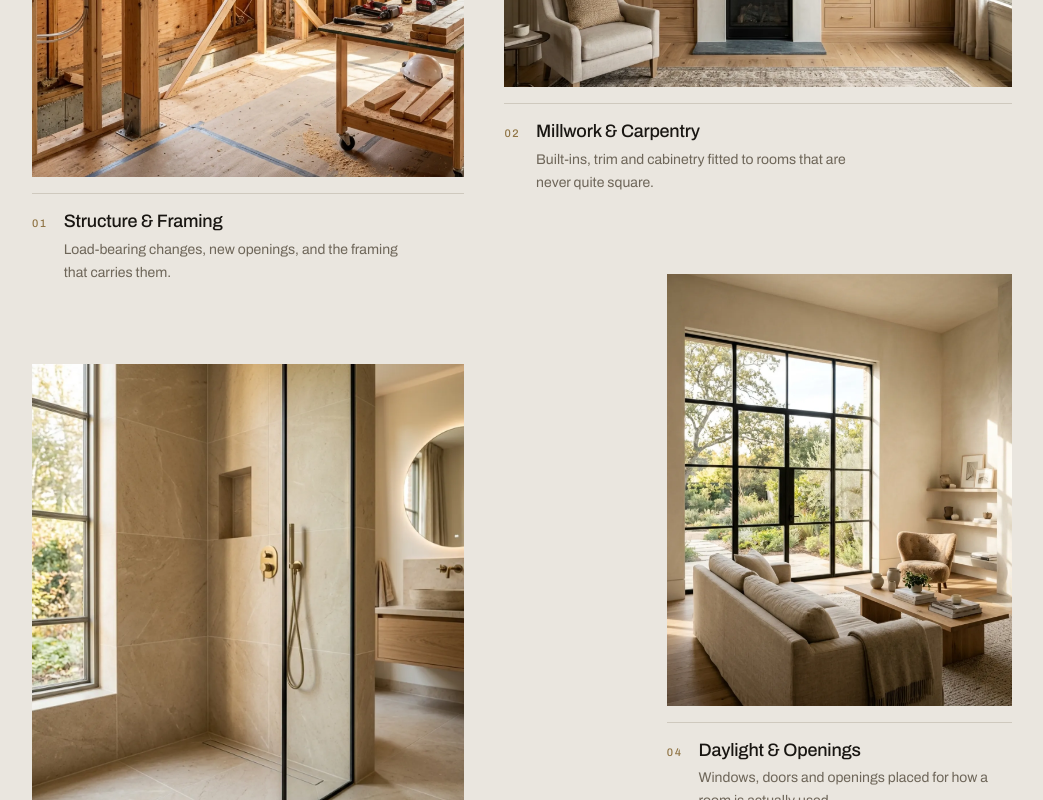
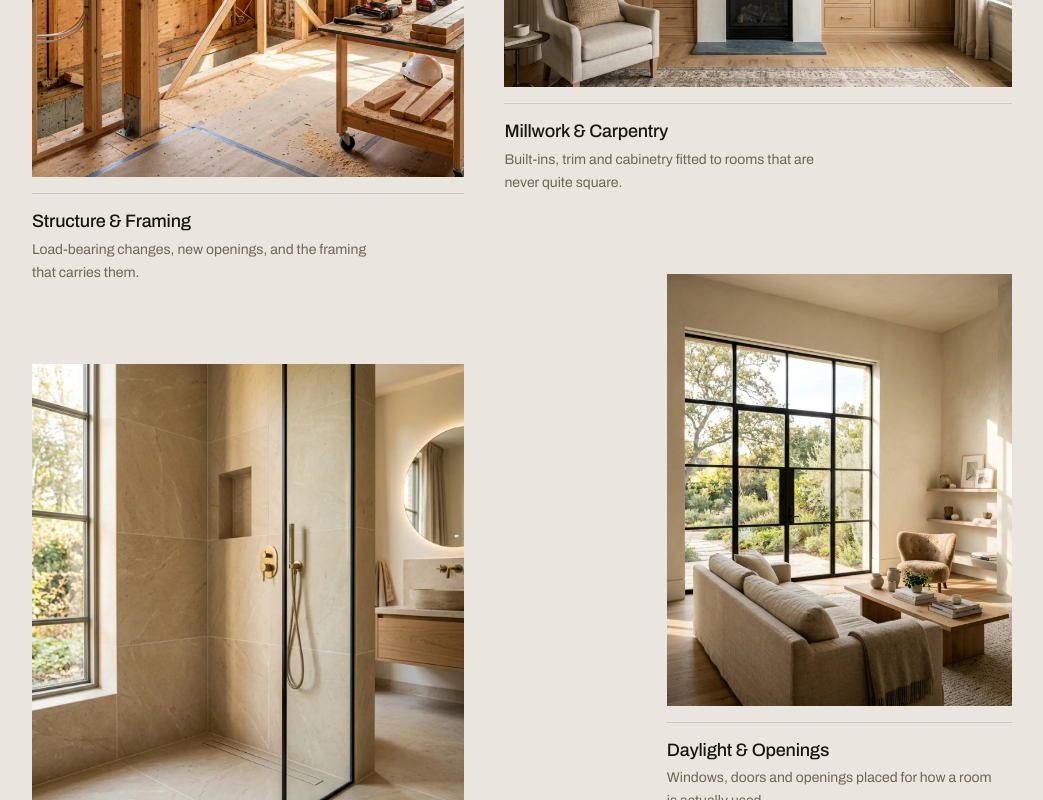
Before and after one commit to makbizimptech/Jade-Management, a Next.js app: page / in a window 1280 px wide. Shown: the part 4800-5600 px from the top of the page, without its empty margins (220-1263 px from the left). Built offline with nearby package versions, Linux system fonts and the light colour scheme.

Commit message:
Remove index numbers from Capabilities section

```diff
--- a/src/components/site/Capabilities.tsx
+++ b/src/components/site/Capabilities.tsx
@@ -51,9 +51,7 @@ export function Capabilities() {
           className={`w-full ${p.ratio}`}
         />
         <figcaption className="mt-4 flex items-baseline gap-4 border-t border-rule pt-4">
-          <span className="annotation shrink-0 text-bronze">
-            {String(i + 1).padStart(2, "0")}
-          </span>
+
           <span>
             <span className="type-wide block text-[1.0625rem] font-medium leading-tight sm:text-lg">
               {item.title}
```
